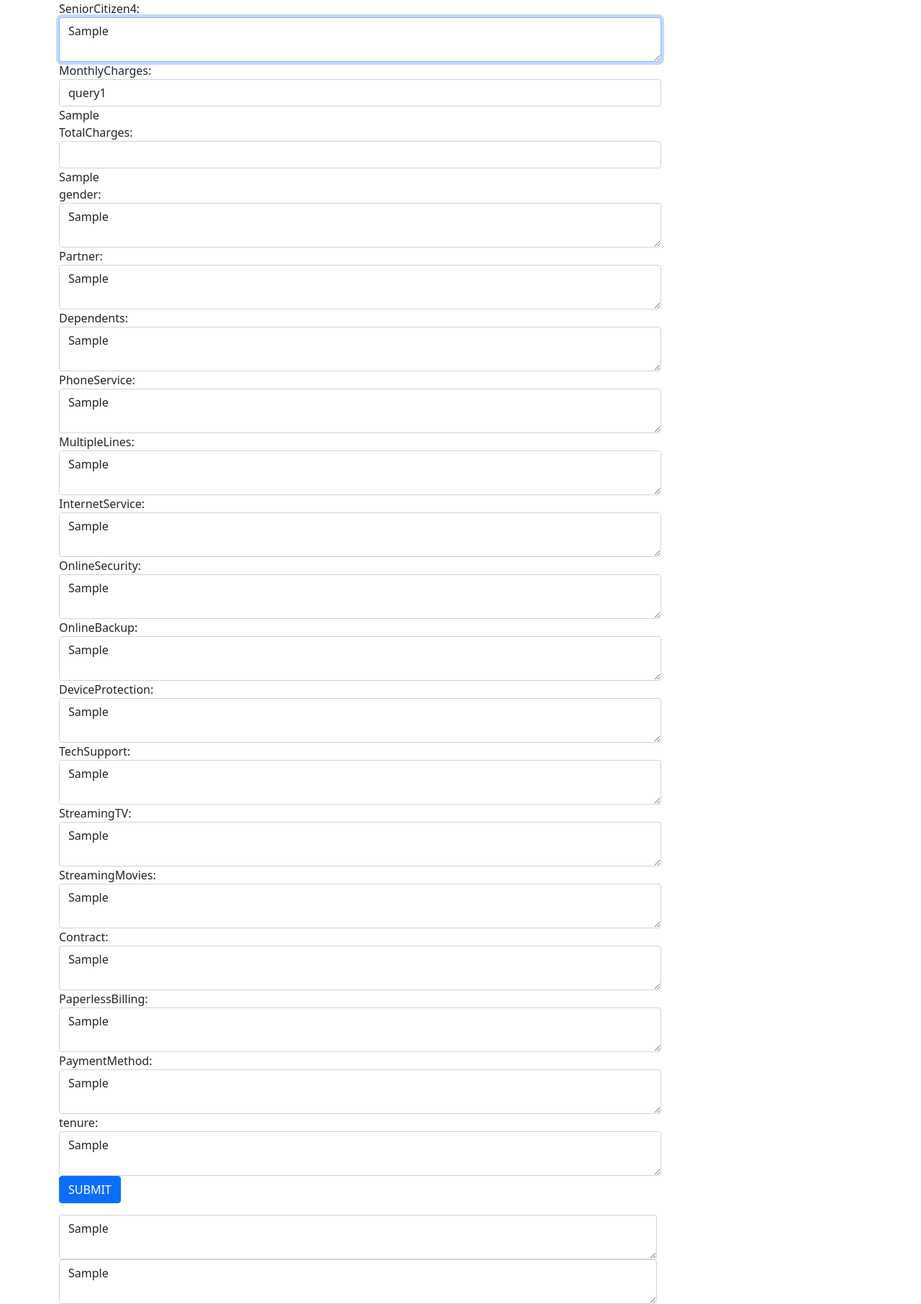
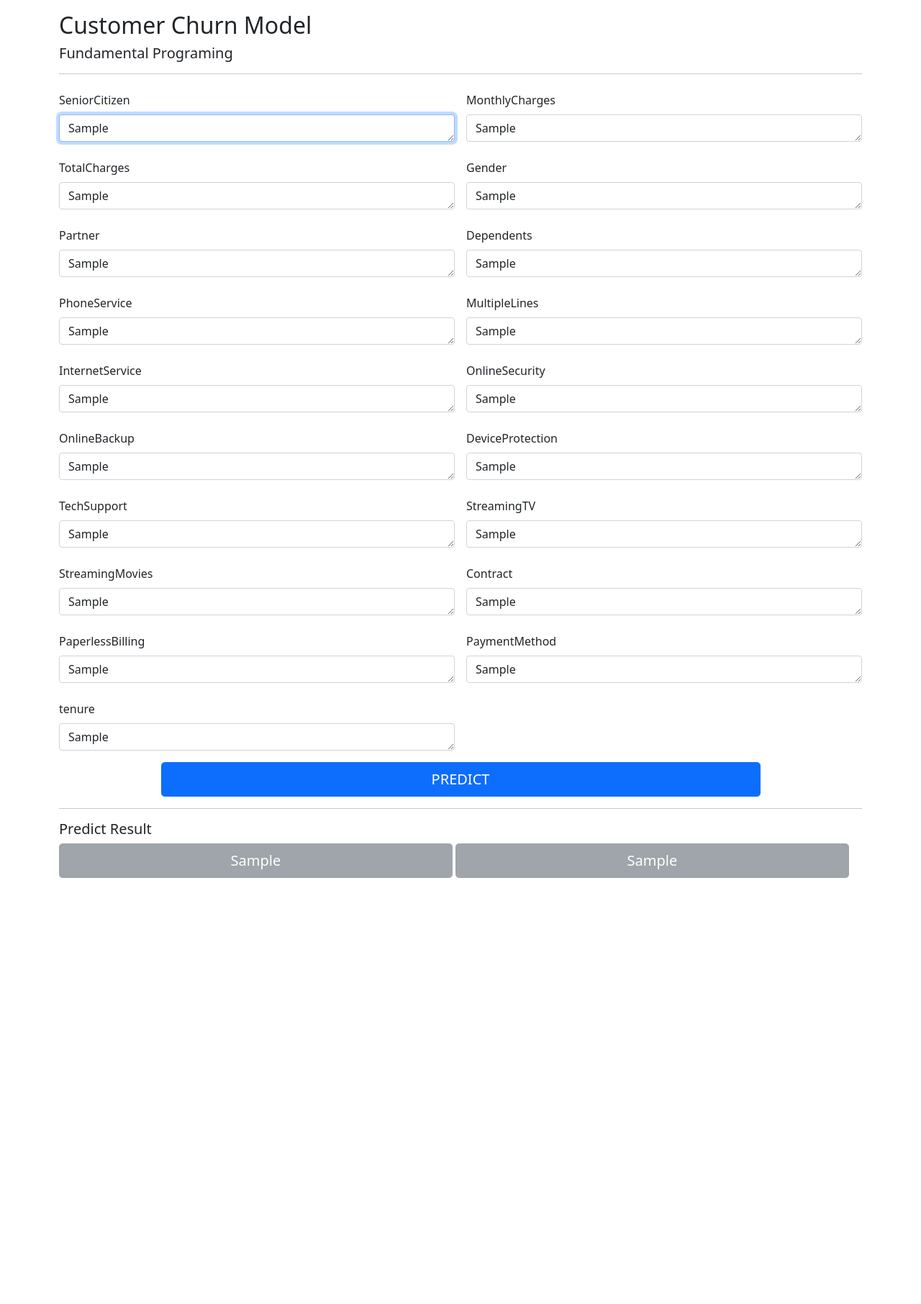
Before and after one commit to prwkp/FundamentalPrograming_CustomerChurnModel, a Flask app: template templates/home.html in a window 1280 px wide. Shown: the whole page at 72% size. After the commit the page ends 1220 px from the top, so only its background shows below. Run offline with Flask 2, Linux system fonts and the light colour scheme; the template is opened without the code that fills it: most values are stand-ins (such as "Sample title", 1, 10 or a date in 2020); some libraries are stand-ins or nearby versions.

Commit message:
update app

```diff
--- a/templates/home.html
+++ b/templates/home.html
@@ -7,99 +7,103 @@
 </head>
    <body>
       <title>Churn Prediction</title>
-	  <div class="container">
-		<div class="row">
 
-		  <form action="/" method="POST">
-		  	<div class="col-sm-9">
-			 <div class="form-group  purple-border">
-				  <label for="comment">SeniorCitizen4:</label>
-				  <textarea class="form-control" rows="2" id="query1" name="query1" placeholder="tset2" rows="2" cols="5" autofocus>{{query1}}</textarea>
+	  <div class="container pt-3">
+		<p class="h2">Customer Churn Model</p>
+		<p class="h5">Fundamental Programing</p>
+		<hr class="solid">
+		<form class="row g-3" action="/" method="POST">
+			<div class="col-md-6 pt-2">
+			  <label for="comment" class="form-label">SeniorCitizen</label>
+			  <textarea class="form-control" rows="1" id="query1" name="query1" placeholder="0" rows="1" cols="5" autofocus>{{query1}}</textarea>
 			</div>
-			<div class="form-group  purple-border">
-				  <label for="comment">MonthlyCharges:</label>
-				  <input class="form-control" rows="2" id="query2" name="query2" value="query1" rows="2" cols="5" autofocus>{{query2}}</input>
+			<div class="col-md-6 pt-2">
+				<label for="comment" class="form-label">MonthlyCharges</label>
+				<textarea class="form-control" rows="1" id="query2" name="query2" placeholder="1.00" rows="1" cols="5" autofocus>{{query2}}</textarea>
 			</div>
-			<div class="form-group  purple-border">
-				  <label for="comment">TotalCharges:</label>
-				  <input class="form-control" rows="2" id="query3" name="query3" rows="2" cols="5" autofocus>{{query3}}</input>
+			<div class="col-md-6 pt-2">
+				<label for="comment" class="form-label">TotalCharges</label>
+				<textarea class="form-control" rows="1" id="query3" name="query3" placeholder="2.00" rows="1" cols="5" autofocus>{{query3}}</textarea>
 			</div>
-			<div class="form-group  purple-border">
-				  <label for="comment">gender:</label>
-				  <textarea class="form-control" rows="2" id="query4" name="query4" rows="2" cols="5" autofocus>{{query4}}</textarea>
+			<div class="col-md-6 pt-2">
+				<label for="comment" class="form-label">Gender</label>
+				<textarea class="form-control" rows="1" id="query4" name="query4" placeholder="Female" rows="1" cols="5" autofocus>{{query4}}</textarea>
 			</div>
-			<div class="form-group  purple-border">
-				  <label for="comment">Partner:</label>
-				  <textarea class="form-control" rows="2" id="query5" name="query5" rows="2" cols="5" autofocus>{{query5}}</textarea>
+			<div class="col-md-6 pt-2">
+				<label for="comment" class="form-label">Partner</label>
+				<textarea class="form-control" rows="1" id="query5" name="query5" placeholder="Yes" rows="1" cols="5" autofocus>{{query5}}</textarea>
 			</div>
-			<div class="form-group  purple-border">
-				  <label for="comment">Dependents:</label>
-				  <textarea class="form-control" rows="2" id="query6" name="query6" rows="2" cols="5" autofocus>{{query6}}</textarea>
+			<div class="col-md-6 pt-2">
+				<label for="comment" class="form-label">Dependents</label>
+				<textarea class="form-control" rows="1" id="query6" name="query6" placeholder="No" rows="1" cols="5" autofocus>{{query6}}</textarea>
 			</div>
-			<div class="form-group  purple-border">
-				  <label for="comment">PhoneService:</label>
-				  <textarea class="form-control" rows="2" id="query7" name="query7" rows="2" cols="5" autofocus>{{query7}}</textarea>
+			<div class="col-md-6 pt-2">
+				<label for="comment" class="form-label">PhoneService</label>
+				<textarea class="form-control" rows="1" id="query7" name="query7" placeholder="No" rows="1" cols="5" autofocus>{{query7}}</textarea>
 			</div>
-			<div class="form-group  purple-border">
-				  <label for="comment">MultipleLines:</label>
-				  <textarea class="form-control" rows="2" id="query8" name="query8" rows="2" cols="5" autofocus>{{query8}}</textarea>
+			<div class="col-md-6 pt-2">
+				<label for="comment" class="form-label">MultipleLines</label>
+				<textarea class="form-control" rows="1" id="query8" name="query8" placeholder="No phone service" rows="1" cols="5" autofocus>{{query8}}</textarea>
 			</div>
-			<div class="form-group  purple-border">
-				  <label for="comment">InternetService:</label>
-				  <textarea class="form-control" rows="2" id="query9" name="query9" rows="2" cols="5" autofocus>{{query9}}</textarea>
+			<div class="col-md-6 pt-2">
+				<label for="comment" class="form-label">InternetService</label>
+				<textarea class="form-control" rows="1" id="query9" name="query9" placeholder="DSL" rows="1" cols="5" autofocus>{{query9}}</textarea>
 			</div>
-			<div class="form-group  purple-border">
-				  <label for="comment">OnlineSecurity:</label>
-				  <textarea class="form-control" rows="2" id="query10" name="query10" rows="2" cols="5" autofocus>{{query10}}</textarea>
+			<div class="col-md-6 pt-2">
+				<label for="comment" class="form-label">OnlineSecurity</label>
+				<textarea class="form-control" rows="1" id="query10" name="query10" placeholder="Yes" rows="1" cols="5" autofocus>{{query10}}</textarea>
 			</div>
-			<div class="form-group  purple-border">
-				  <label for="comment">OnlineBackup:</label>
-				  <textarea class="form-control" rows="2" id="query11" name="query11" rows="2" cols="5" autofocus>{{query11}}</textarea>
+			<div class="col-md-6 pt-2">
+				<label for="comment" class="form-label">OnlineBackup</label>
+				<textarea class="form-control" rows="1" id="query11" name="query11" placeholder="Yes" rows="1" cols="5" autofocus>{{query11}}</textarea>
 			</div>
-			<div class="form-group  purple-border">
-				  <label for="comment">DeviceProtection:</label>
-				  <textarea class="form-control" rows="2" id="query12" name="query12" rows="2" cols="5" autofocus>{{query12}}</textarea>
+			<div class="col-md-6 pt-2">
+				<label for="comment" class="form-label">DeviceProtection</label>
+				<textarea class="form-control" rows="1" id="query12" name="query12" placeholder="Yes" rows="1" cols="5" autofocus>{{query12}}</textarea>
 			</div>
-			<div class="form-group  purple-border">
-				  <label for="comment">TechSupport:</label>
-				  <textarea class="form-control" rows="2" id="query13" name="query13" rows="2" cols="5" autofocus>{{query13}}</textarea>
+			<div class="col-md-6 pt-2">
+				<label for="comment" class="form-label">TechSupport</label>
+				<textarea class="form-control" rows="1" id="query13" name="query13" placeholder="Yes" rows="1" cols="5" autofocus>{{query13}}</textarea>
 			</div>
-			<div class="form-group  purple-border">
-				  <label for="comment">StreamingTV:</label>
-				  <textarea class="form-control" rows="2" id="query14" name="query14" rows="2" cols="5" autofocus>{{query14}}</textarea>
+			<div class="col-md-6 pt-2">
+				<label for="comment" class="form-label">StreamingTV</label>
+				<textarea class="form-control" rows="1" id="query14" name="query14" placeholder="Yes" rows="1" cols="5" autofocus>{{query14}}</textarea>
 			</div>
-			<div class="form-group  purple-border">
-				  <label for="comment">StreamingMovies:</label>
-				  <textarea class="form-control" rows="2" id="query15" name="query15" rows="2" cols="5" autofocus>{{query15}}</textarea>
+			<div class="col-md-6 pt-2">
+				<label for="comment" class="form-label">StreamingMovies</label>
+				<textarea class="form-control" rows="1" id="query15" name="query15" placeholder="Yes" rows="1" cols="5" autofocus>{{query15}}</textarea>
 			</div>
-			<div class="form-group  purple-border">
-				  <label for="comment">Contract:</label>
-				  <textarea class="form-control" rows="2" id="query16" name="query16" rows="2" cols="5" autofocus>{{query16}}</textarea>
+			<div class="col-md-6 pt-2">
+				<label for="comment" class="form-label">Contract</label>
+				<textarea class="form-control" rows="1" id="query16" name="query16" placeholder="One year" rows="1" cols="5" autofocus>{{query16}}</textarea>
 			</div>
-			<div class="form-group  purple-border">
-				  <label for="comment">PaperlessBilling:</label>
-				  <textarea class="form-control" rows="2" id="query17" name="query17" rows="2" cols="5" autofocus>{{query17}}</textarea>
+			<div class="col-md-6 pt-2">
+				<label for="comment" class="form-label">PaperlessBilling</label>
+				<textarea class="form-control" rows="1" id="query17" name="query17" placeholder="Yes" rows="1" cols="5" autofocus>{{query17}}</textarea>
 			</div>
-			<div class="form-group  purple-border">
-				  <label for="comment">PaymentMethod:</label>
-				  <textarea class="form-control" rows="2" id="query18" name="query18" rows="2" cols="5" autofocus>{{query18}}</textarea>
+			<div class="col-md-6 pt-2">
+				<label for="comment" class="form-label">PaymentMethod</label>
+				<textarea class="form-control" rows="1" id="query18" name="query18" placeholder="Electronic check" rows="1" cols="5" autofocus>{{query18}}</textarea>
 			</div>
-			<div class="form-group  purple-border">
-				  <label for="comment">tenure:</label>
-				  <textarea class="form-control" rows="2" id="query19" name="query19" rows="2" cols="5" autofocus>{{query19}}</textarea>
+			<div class="col-md-6 pt-2">
+				<label for="comment" class="form-label">tenure</label>
+				<textarea class="form-control" rows="1" id="query19" name="query19" placeholder="1" rows="1" cols="5" autofocus>{{query19}}</textarea>
 			</div>
+
+			<div class="d-grid gap-2 col-9 mx-auto">
+			  <button type="submit" class="btn btn-primary btn-lg" name="submit">PREDICT</button>
 			</div>
-			<div class="col-sm-3">
-			<button type="submit" class="btn btn-primary" name="submit">SUBMIT</button>
-			</div>
-		  </form>
-		  </div>
+		</form>
+
+		<hr class="solid">
 
 		<div class="row">
-			<div class="col-sm-9">
-			<textarea class="form-control" rows="2" id="comment" name="query6" rows="2" cols="5" autofocus>{{output1}}</textarea>
-			<textarea class="form-control" rows="2" id="comment" name="query7" rows="2" cols="5" autofocus>{{output2}}</textarea>
+			<p class="h5">Predict Result</p>
+			<div class="col-md-12 mx-auto">
+				<button type="button" class="btn btn-secondary btn-lg" style="width: 49%;" disabled>{{output1}}</button>
+				<button type="button" class="btn btn-secondary btn-lg" style="width: 49%;" disabled>{{output2}}</button>
 			</div>
+
 		</div>
 	</div>
    </body>
```
Also changed, not shown: app.py (+0 -138 lines).
